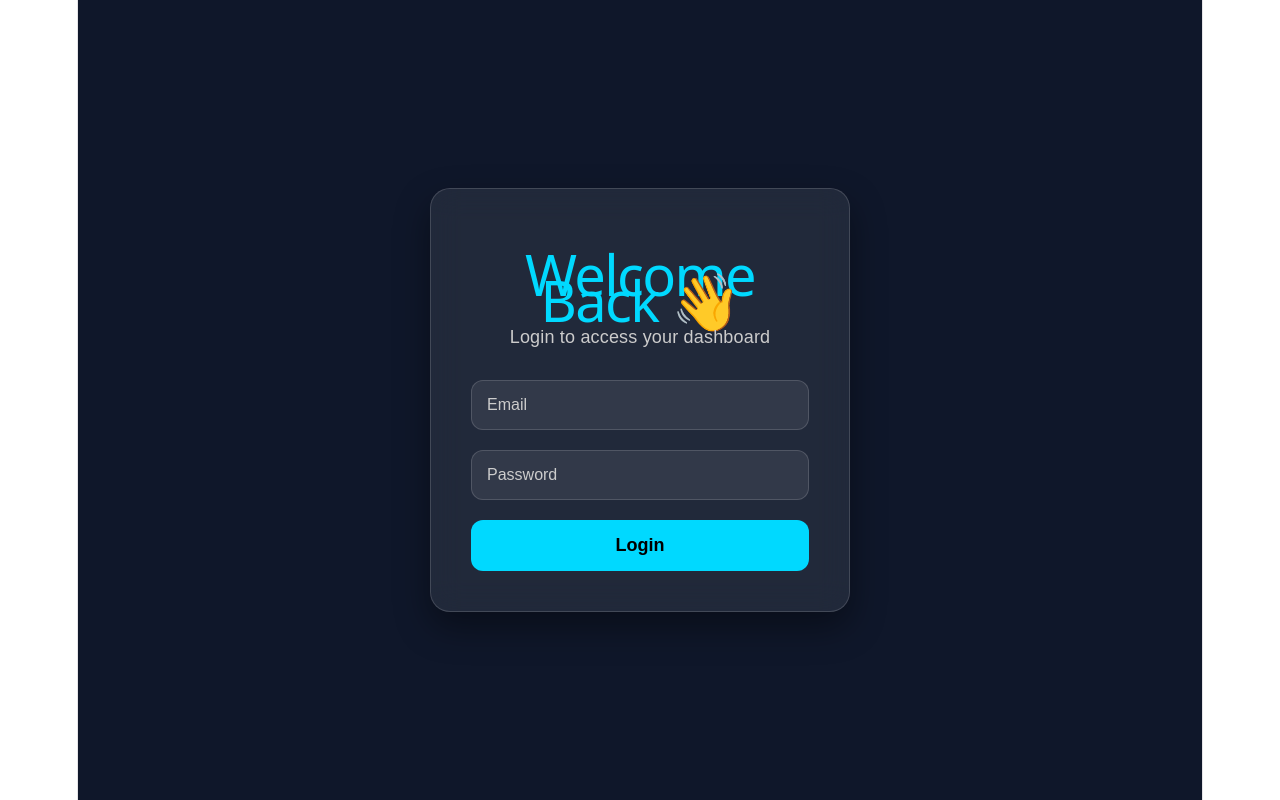
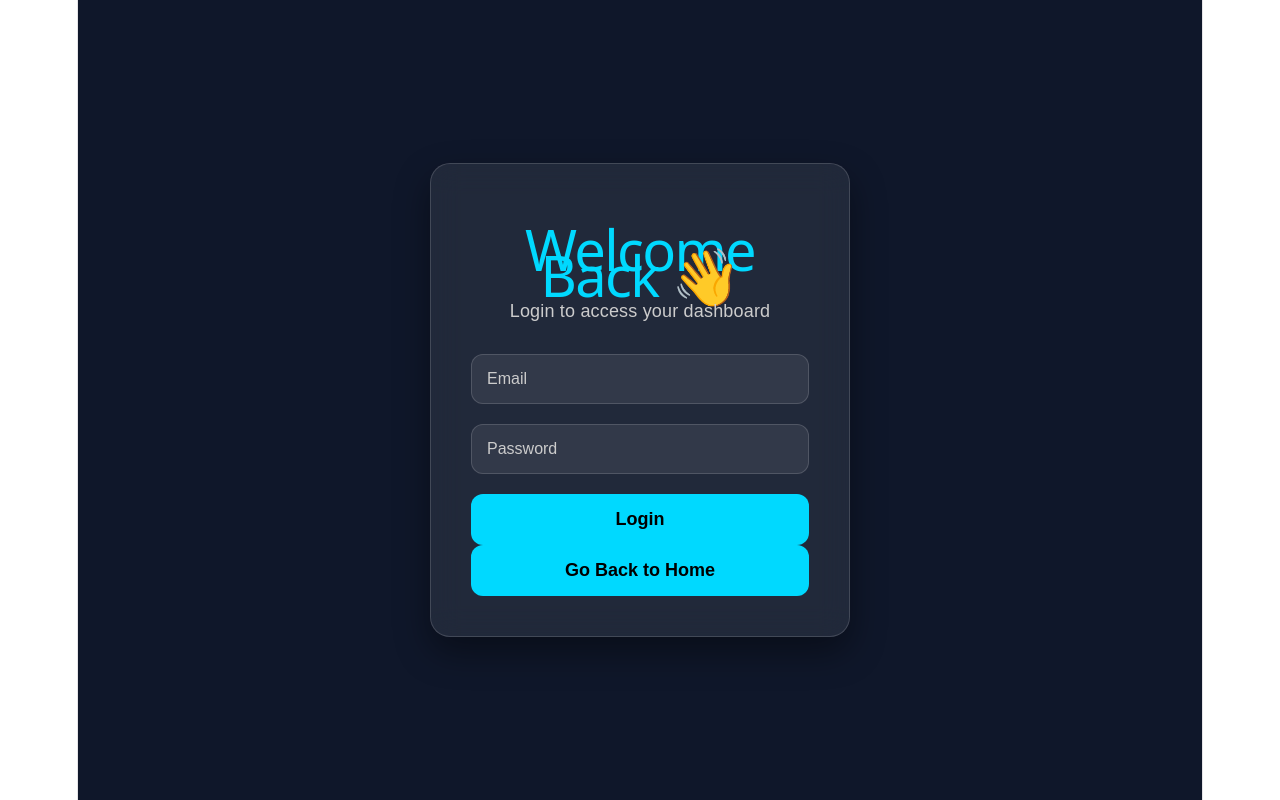
Before and after one commit to HarshitRaj31/MoneyPay, a React (Vite) app in the folder client/vite-project/: page /login in a window 1280 px wide. Built offline with nearby package versions, Linux system fonts and the light colour scheme; the HTML template or start-up script is replaced by a standard one.

Commit message:
Fix payment verification API

```diff
--- a/client/vite-project/src/pages/Login.jsx
+++ b/client/vite-project/src/pages/Login.jsx
@@ -3,6 +3,7 @@ import './Login.css'
 import { useNavigate } from 'react-router-dom';
 import axios from 'axios';
 import { useState } from 'react';
+import Home from './Home'
 const Login = () => {
   const navigate=useNavigate();
   const [email,setEmail]=useState("");
@@ -31,6 +32,7 @@ const Login = () => {
         <input type="email" placeholder='Email'value={email} onChange={(e)=>setEmail(e.target.value)} />
         <input type="password" placeholder='Password'value={password} onChange={(e)=>setPassword(e.target.value)} />
         <button className='login-btn' onClick={login}>Login</button>
+        <button className='login-btn' onClick={<Home/>}>Go Back to Home</button>
         </div>
     </div>
     </>
```
